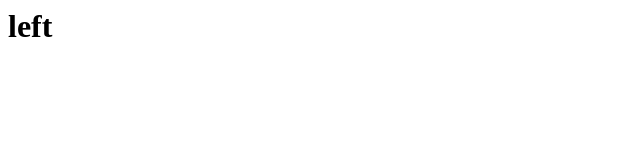
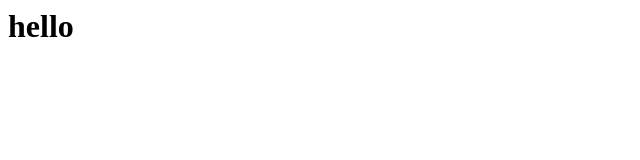
Before and after one commit to Corinyi/dogfootRaspberryPi, a plain HTML site: page index.html in a window 1280 px wide. Shown: the full height of the page, 0-640 px from the left. Drawn offline with Linux system fonts and the light colour scheme.

Commit message:
hazaebal

```diff
--- a/index.html
+++ b/index.html
@@ -3,6 +3,6 @@
     <title>Hello</title>
   </head>
   <body>
-    <h1>left</h1>
+    <h1>hello</h1>
   </body>
 </html>
```
Also changed, not shown: index.js (line endings or trailing spaces).
